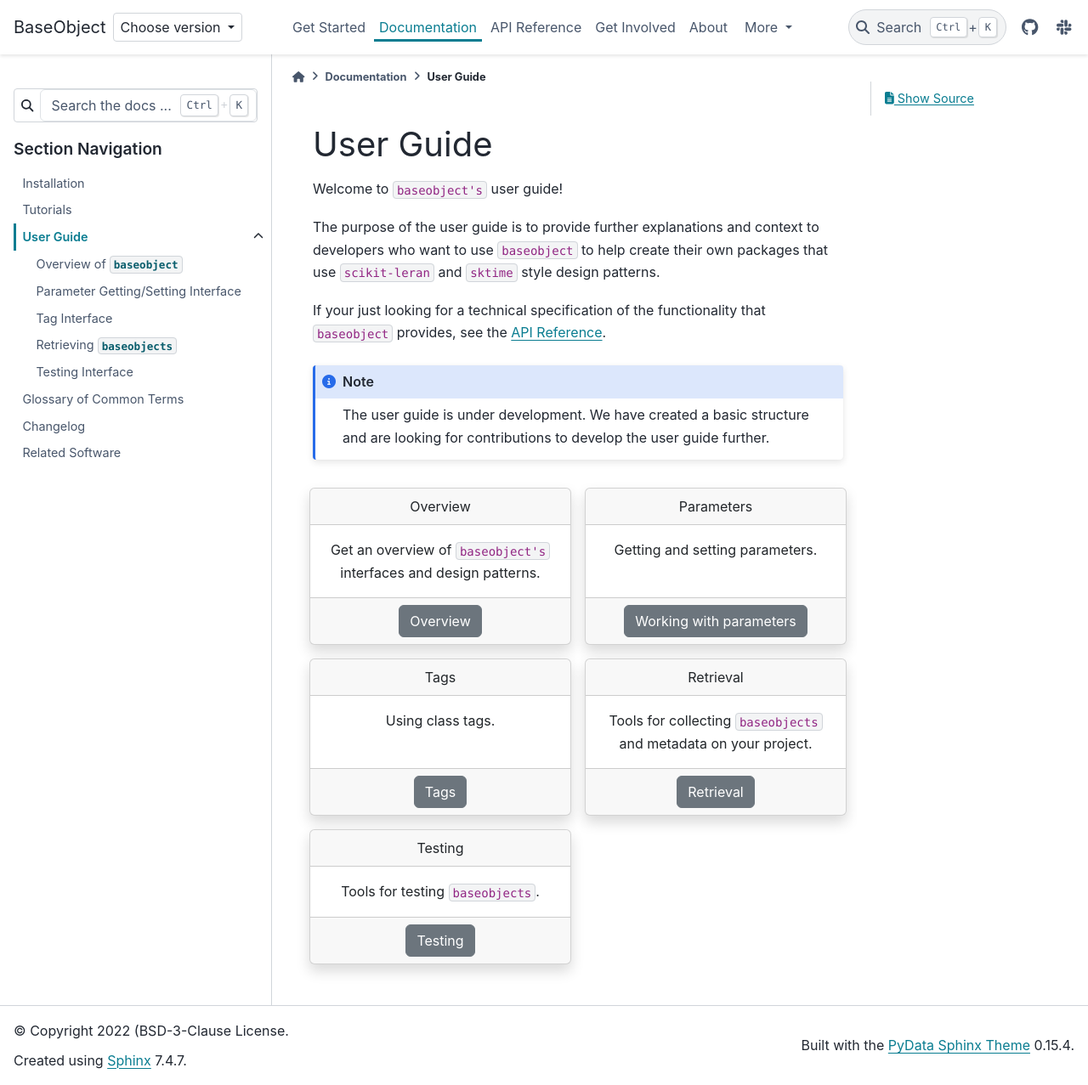
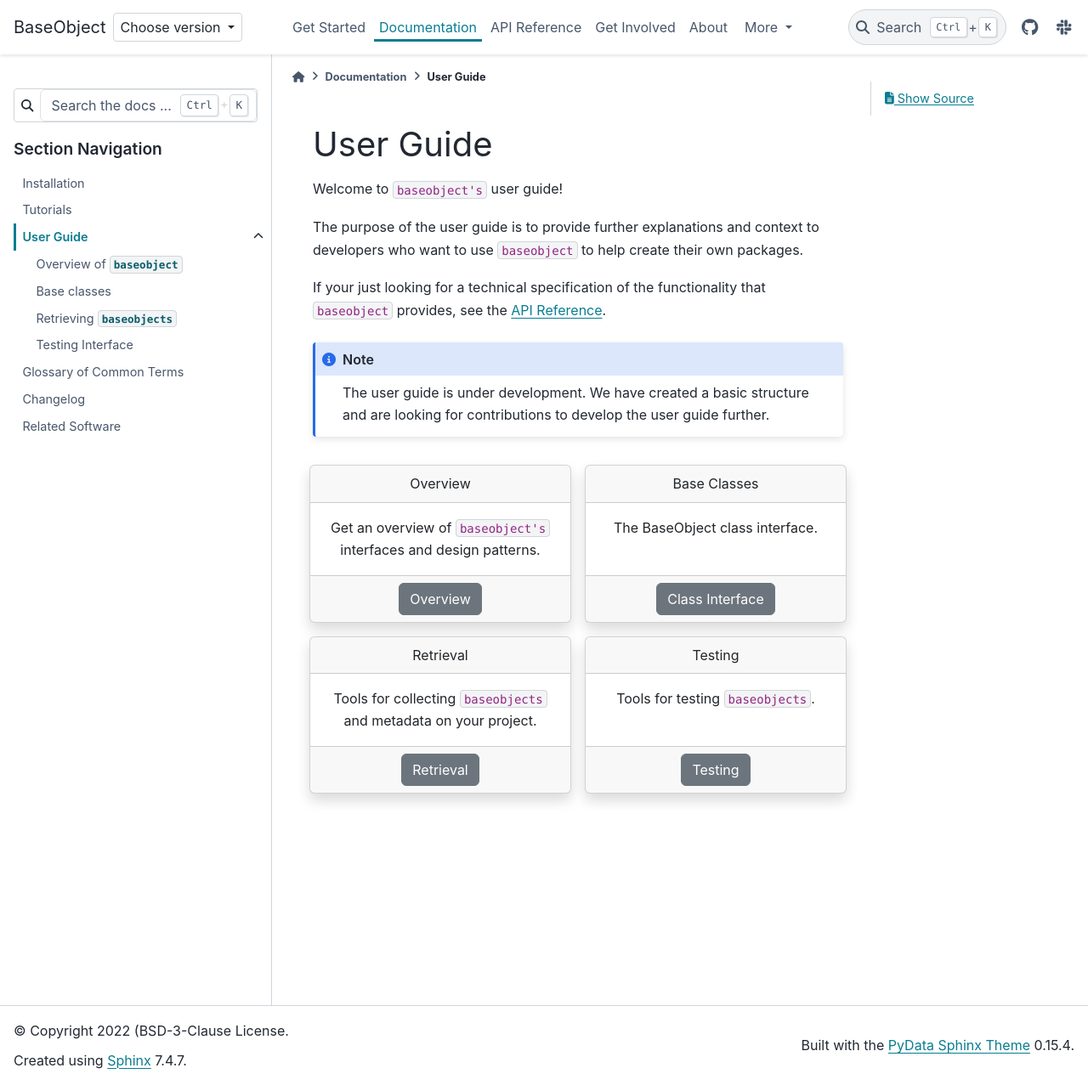
Before and after one commit to sktime/skbase, a Sphinx documentation site: the page built from docs/source/user_documentation/user_guide.rst, in a window 1280 px wide and 1277 px high. Shown: the whole window at 85% size. Built offline with Sphinx 7.4.7 and the PyData theme 0.15.4, drawn with Linux system fonts in a browser that asks for light colours; comment, search, counter and statistics services are not loaded.

Commit message:
Minor change to user_guide structure

```diff
--- a/docs/source/user_documentation/tutorials.rst
+++ b/docs/source/user_documentation/tutorials.rst
@@ -6,5 +6,6 @@ Tutorials
 
 .. note::
 
-    We plan to add tutorials in a future release. Feel free to open a Pull Request
-    if you would like to add tutorials in the meantime.
+    We plan to add tutorials walk through examples of how you can use
+    ``baseobject`` in a future release. Feel free to open a Pull Request
+    if you would like to add any tutorials in the meantime.
--- a/docs/source/user_documentation/user_guide.rst
+++ b/docs/source/user_documentation/user_guide.rst
@@ -9,7 +9,7 @@ Welcome to ``baseobject's`` user guide!
 
 The purpose of the user guide is to provide further explanations and context
 to developers who want to use ``baseobject`` to help create their own
-packages that use ``scikit-leran`` and ``sktime`` style design patterns.
+packages.
 
 If your just looking for a technical specification of the functionality
 that ``baseobject`` provides, see the :ref:`api_ref`.
@@ -25,8 +25,7 @@ that ``baseobject`` provides, see the :ref:`api_ref`.
    :hidden:
 
    user_guide/overview
-   user_guide/param_getting_setting
-   user_guide/tags
+   user_guide/base_classes
    user_guide/lookup
    user_guide/testing
 
@@ -50,30 +49,16 @@ that ``baseobject`` provides, see the :ref:`api_ref`.
 
     ---
 
-    Parameters
-    ^^^^^^^^^^
+    Base Classes
+    ^^^^^^^^^^^^
 
-    Getting and setting parameters.
+    The BaseObject class interface.
 
     +++
 
-    .. link-button:: user_guide/param_getting_setting
+    .. link-button:: user_guide/base_classes
             :type: ref
-            :text: Working with parameters
-            :classes: btn-block btn-secondary stretched-link
-
-    ---
-
-    Tags
-    ^^^^
-
-    Using class tags.
-
-    +++
-
-    .. link-button:: user_guide/tags
-            :type: ref
-            :text: Tags
+            :text: Class Interface
             :classes: btn-block btn-secondary stretched-link
 
     ---
```
Also changed, not shown: docs/source/user_documentation/user_guide/base_classes.rst (added, +21 -0 lines), docs/source/user_documentation/user_guide/param_getting_setting.rst (deleted, +0 -11 lines), docs/source/user_documentation/user_guide/tags.rst (deleted, +0 -11 lines).
